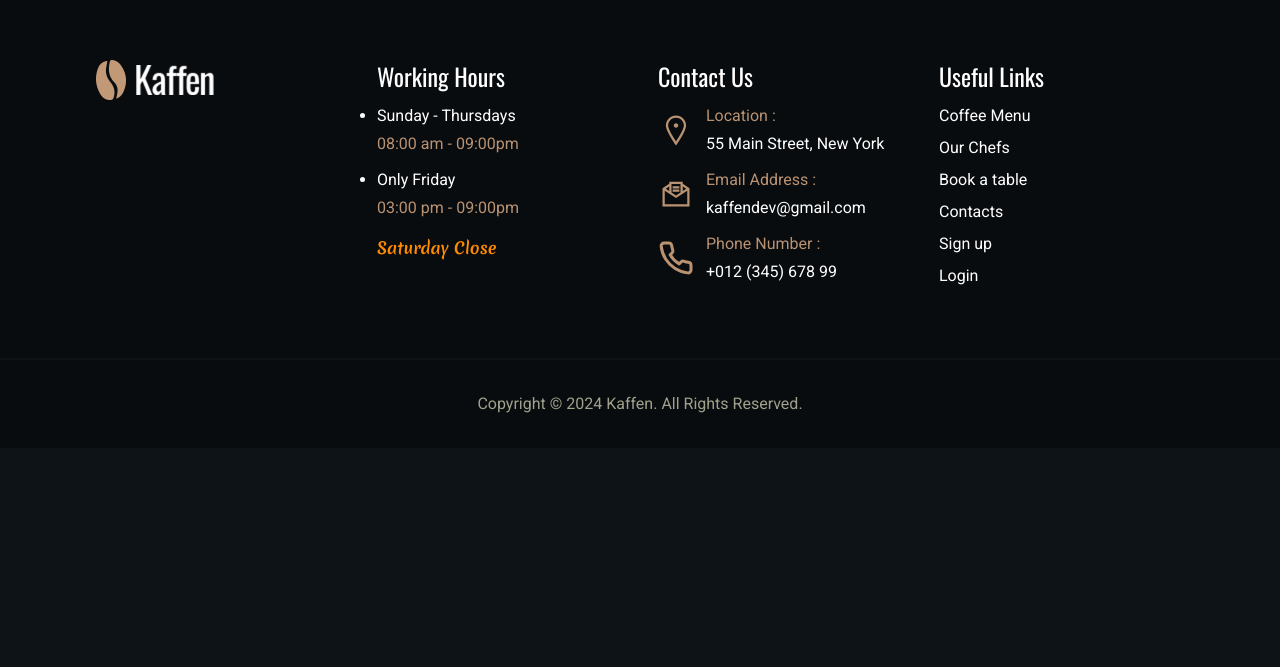
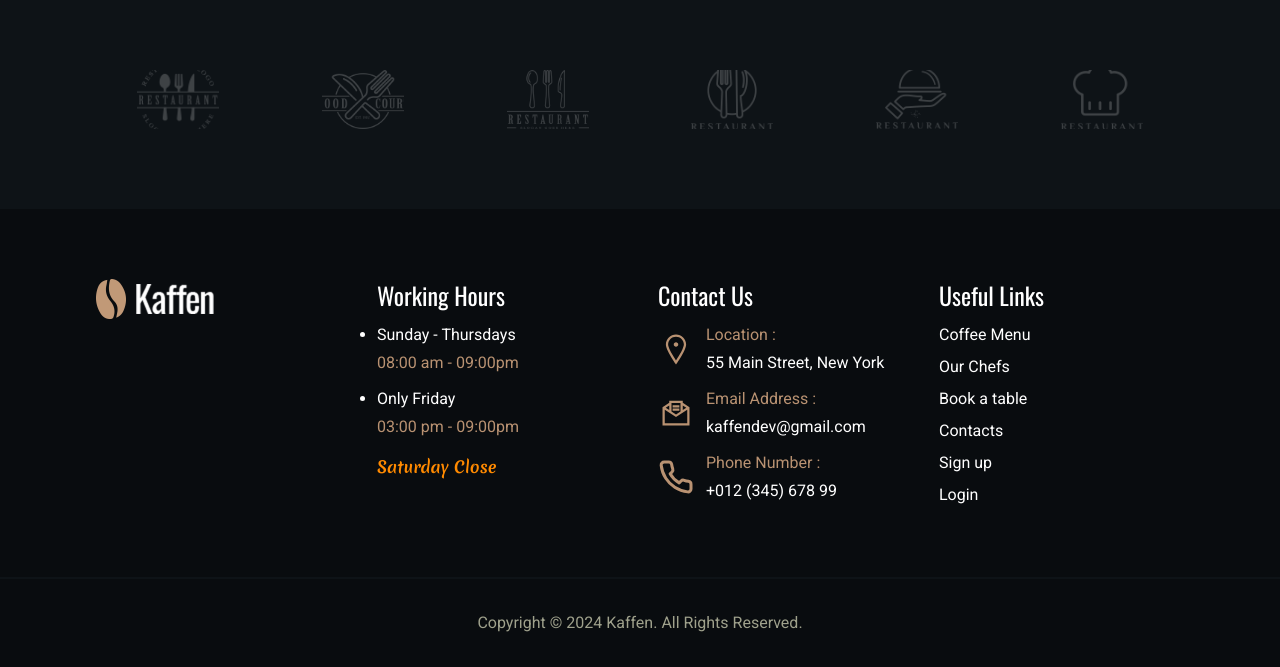
Before and after one commit to 44fahadhasan/b9a9-real-estate-44fahadhasan, a React (Vite) app: page /coffe-menu in a window 1280 px wide. Shown: the part 1845-2512 px from the top of the page. Before the commit the page ends 2293 px from the top, so only its background shows below. Built offline with nearby package versions, Linux system fonts and the light colour scheme; no server answers.

Commit message:
created brand new section componet and this component added coffee menu,our chefs,reservation and contact pages

```diff
--- a/src/pages/CoffeMenus/CoffeMenus.jsx
+++ b/src/pages/CoffeMenus/CoffeMenus.jsx
@@ -3,6 +3,7 @@ import coffeMenuBanerImg from "../../assets/images/service3-overlay.jpg";
 import SectionTitle from "../../components/SectionTitle/SectionTitle";
 import useDataLoader from "../../hooks/useDataLoader";
 import BannerImgTitle from "../shared/BannerImgTitle/BannerImgTitle";
+import CoffeeBrand from "../shared/CoffeeBrand/CoffeeBrand";
 import CoffeCard from "../shared/CoffeeCard/CoffeCard";
 
 const CoffeMenus = () => {
@@ -74,6 +75,8 @@ const CoffeMenus = () => {
           </div>
         </div>
       </section>
+
+      <CoffeeBrand />
     </div>
   );
 };
--- a/src/pages/Contacts/Contacts.jsx
+++ b/src/pages/Contacts/Contacts.jsx
@@ -3,6 +3,7 @@ import { LiaEnvelopeOpenTextSolid, LiaHeadsetSolid } from "react-icons/lia";
 import contactBannerImg from "../../assets/images/menu-reservation-inner-bg.jpg";
 import SectionTitle from "../../components/SectionTitle/SectionTitle";
 import BannerImgTitle from "../shared/BannerImgTitle/BannerImgTitle";
+import CoffeeBrand from "../shared/CoffeeBrand/CoffeeBrand";
 
 const Contacts = () => {
   return (
@@ -254,6 +255,8 @@ const Contacts = () => {
           </div>
         </section>
       </div>
+
+      <CoffeeBrand />
     </>
   );
 };
--- a/src/pages/OurChefs/OurChefs.jsx
+++ b/src/pages/OurChefs/OurChefs.jsx
@@ -2,6 +2,7 @@ import ourChefs from "../../assets/images/team-inner-bg-overlay.jpg";
 import SectionTitle from "../../components/SectionTitle/SectionTitle";
 import useDataLoader from "../../hooks/useDataLoader";
 import BannerImgTitle from "../shared/BannerImgTitle/BannerImgTitle";
+import CoffeeBrand from "../shared/CoffeeBrand/CoffeeBrand";
 import NeedTable from "../shared/NeedTable/NeedTable";
 import Testimonial from "../shared/Testimonial/Testimonial";
 import ChefsCard from "./ChefsCard/ChefsCard";
@@ -36,6 +37,8 @@ const OurChefs = () => {
       <NeedTable />
 
       <Testimonial />
+
+      <CoffeeBrand />
     </div>
   );
 };
--- a/src/pages/Reservation/Reservation.jsx
+++ b/src/pages/Reservation/Reservation.jsx
@@ -2,6 +2,7 @@ import BannerImgTitle from "../shared/BannerImgTitle/BannerImgTitle";
 
 import reservationBannerImg from "../../assets/images/menu_reservation_inner_bg2.jpg";
 import SectionTitle from "../../components/SectionTitle/SectionTitle";
+import CoffeeBrand from "../shared/CoffeeBrand/CoffeeBrand";
 
 const Reservation = () => {
   return (
@@ -192,6 +193,8 @@ const Reservation = () => {
           </div>
         </div>
       </div>
+
+      <CoffeeBrand />
     </div>
   );
 };
--- /dev/null
+++ b/src/pages/shared/CoffeeBrand/CoffeeBrand.jsx
@@ -0,0 +1,59 @@
+import brandTwo from "../../../assets/images/brand1.png";
+import brandOne from "../../../assets/images/brand2.png";
+import brandThree from "../../../assets/images/brand3.png";
+import brandFour from "../../../assets/images/brand4.png";
+import brandFive from "../../../assets/images/brand5.png";
+import brandSix from "../../../assets/images/brand6.png";
+
+const CoffeeBrand = () => {
+  return (
+    <section className="bg-base-100 py-[70px]">
+      <div className="grid gap-8 grid-cols-2 sm:grid-cols-6 sm:gap-10 lg:gap-5 container mx-auto w-[85%]">
+        <div className="flex justify-center items-center">
+          <img
+            src={brandOne}
+            className="object-cover opacity-20 hover:opacity-100 transition-all duration-500  w-[50%] h-full sm:w-full  lg:w-[50%]  xl:w-[50%] xl:h-[75%] 2xl:h-full"
+            alt="coffee-brand"
+          />
+        </div>
+        <div className="flex justify-center items-center">
+          <img
+            src={brandTwo}
+            className="object-cover opacity-20 hover:opacity-100 transition-all duration-500  w-[50%] h-full sm:w-full  lg:w-[50%]  xl:w-[50%] xl:h-[75%] 2xl:h-full"
+            alt="coffee-brand"
+          />
+        </div>
+        <div className="flex justify-center items-center">
+          <img
+            src={brandThree}
+            className="object-cover opacity-20 hover:opacity-100 transition-all duration-500  w-[50%] h-full sm:w-full lg:w-[50%]  xl:w-[50%] xl:h-[75%] 2xl:h-full"
+            alt="coffee-brand"
+          />
+        </div>
+        <div className="flex justify-center items-center">
+          <img
+            src={brandFour}
+            className="object-cover opacity-20 hover:opacity-100 transition-all duration-500  w-[50%] h-full sm:w-full lg:w-[50%]  xl:w-[50%] xl:h-[75%] 2xl:h-full"
+            alt="coffee-brand"
+          />
+        </div>
+        <div className="flex justify-center items-center">
+          <img
+            src={brandFive}
+            className="object-cover opacity-20 hover:opacity-100 transition-all duration-500  w-[50%] h-full sm:w-full lg:w-[50%]  xl:w-[50%] xl:h-[75%] 2xl:h-full"
+            alt="coffee-brand"
+          />
+        </div>
+        <div className="flex justify-center items-center">
+          <img
+            src={brandSix}
+            className="object-cover opacity-20 hover:opacity-100 transition-all duration-500  w-[50%] h-full sm:w-full lg:w-[50%]  xl:w-[50%] xl:h-[75%] 2xl:h-full"
+            alt="coffee-brand"
+          />
+        </div>
+      </div>
+    </section>
+  );
+};
+
+export default CoffeeBrand;
```
